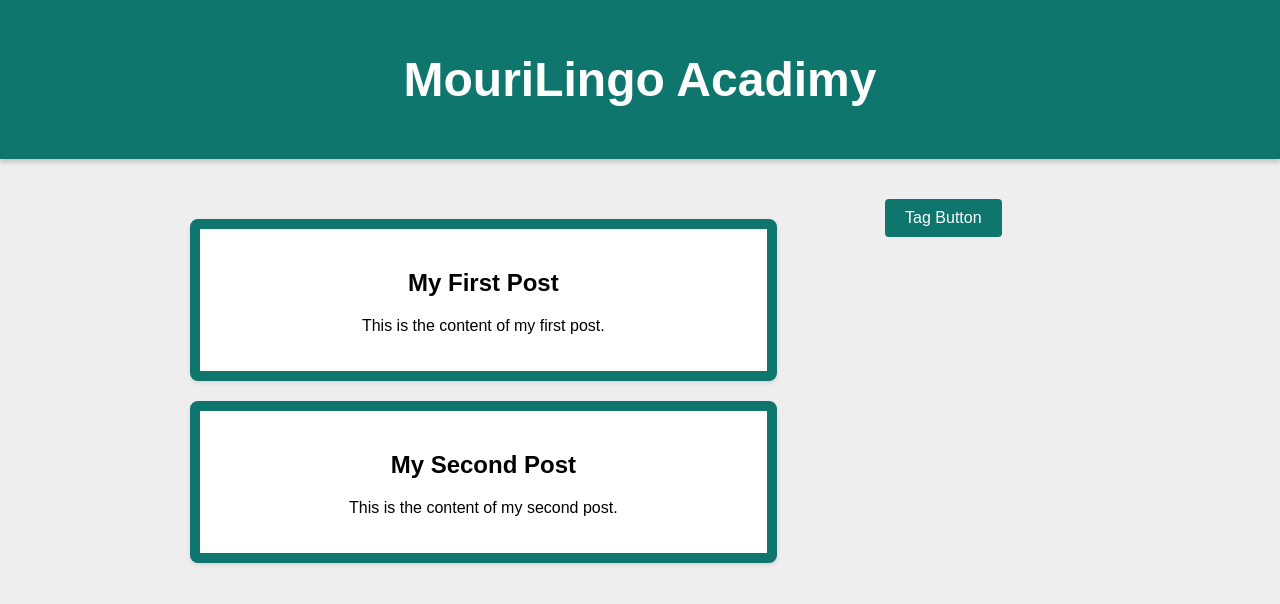
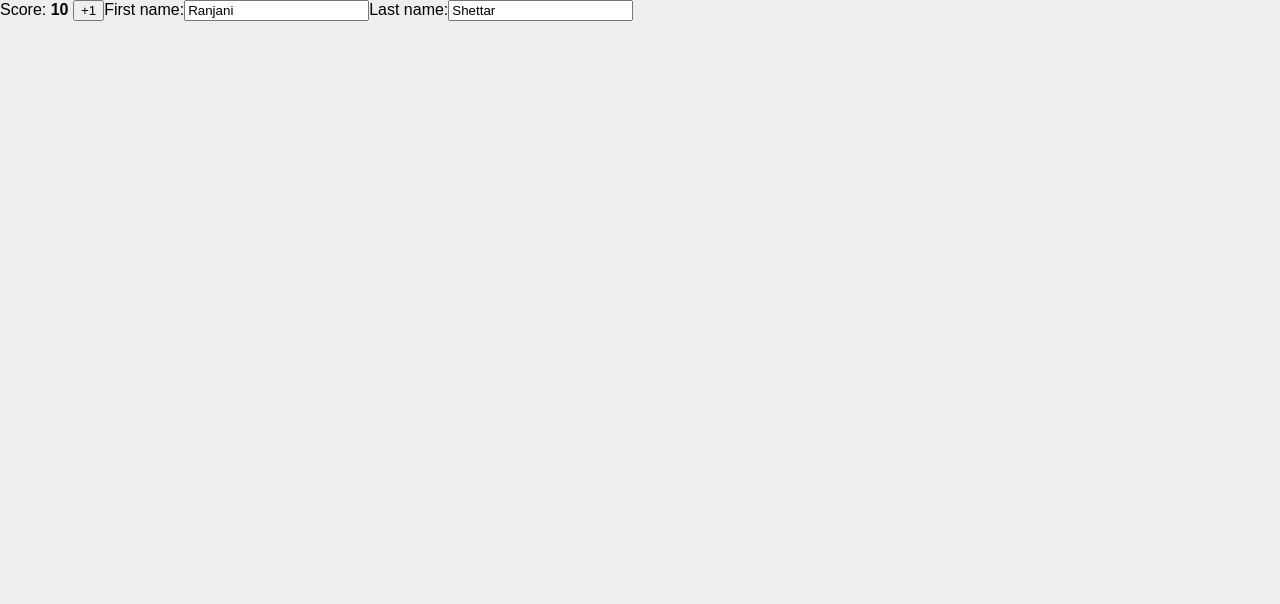
Before and after one commit to inejih-sid-mahame-abderahman/recipe-finder, a React (Create React App) app: page / in a window 1280 px wide. Shown: the top 604 px of the page. Built offline with nearby package versions, Linux system fonts and the light colour scheme.

Commit message:
first challenge

```diff
--- a/src/App.js
+++ b/src/App.js
@@ -1,27 +1,52 @@
-import "./App.css";
-import Navbar from "./navbar.js";
-import Post from "./post.js";
-function App() {
+import { useState } from 'react';
+
+export default function Scoreboard() {
+  const [player, setPlayer] = useState({
+    firstName: 'Ranjani',
+    lastName: 'Shettar',
+    score: 10,
+  });
+
+  function handlePlusClick() {
+    player.score++;
+  }
+
+  function handleFirstNameChange(e) {
+    setPlayer({
+      ...player,
+      firstName: e.target.value,
+    });
+  }
+
+  function handleLastNameChange(e) {
+    setPlayer({
+      lastName: e.target.value
+    });
+  }
+
   return (
-    <div className="App">
-      <Navbar />
-      <div className="content">
-        <div className="posts">
-          <Post
-            title="My First Post"
-            content="This is the content of my first post."
-          />
-          <Post
-            title="My Second Post"
-            content="This is the content of my second post."
-          />
-        </div>
-        <div className="buttons">
-          <button className="custom-button">Tag Button</button>
-        </div>
-      </div>
-    </div>
+    <>
+      <label>
+        Score: <b>{player.score}</b>
+        {' '}
+        <button onClick={handlePlusClick}>
+          +1
+        </button>
+      </label>
+      <label>
+        First name:
+        <input
+          value={player.firstName}
+          onChange={handleFirstNameChange}
+        />
+      </label>
+      <label>
+        Last name:
+        <input
+          value={player.lastName}
+          onChange={handleLastNameChange}
+        />
+      </label>
+    </>
   );
 }
-
-export default App;
```
